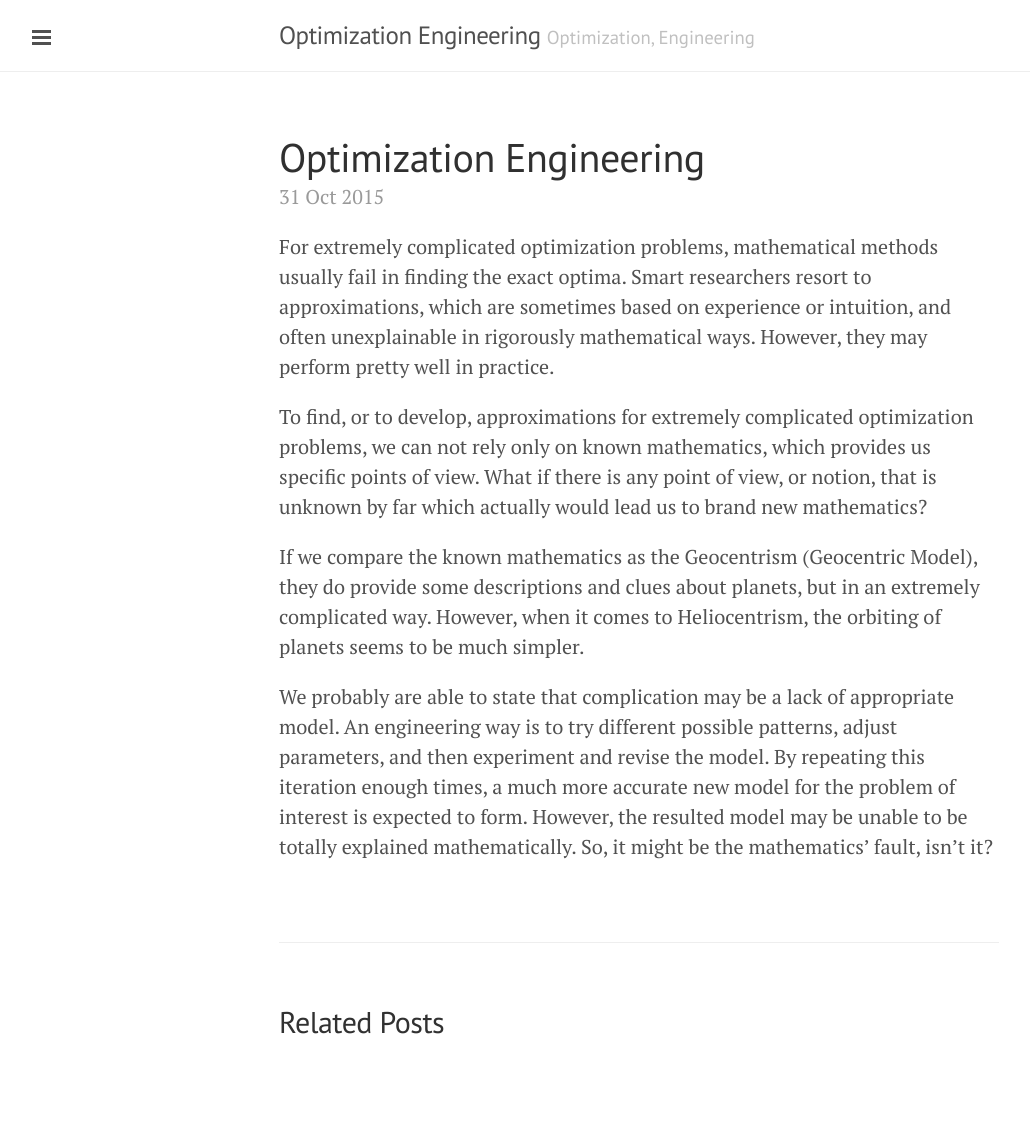
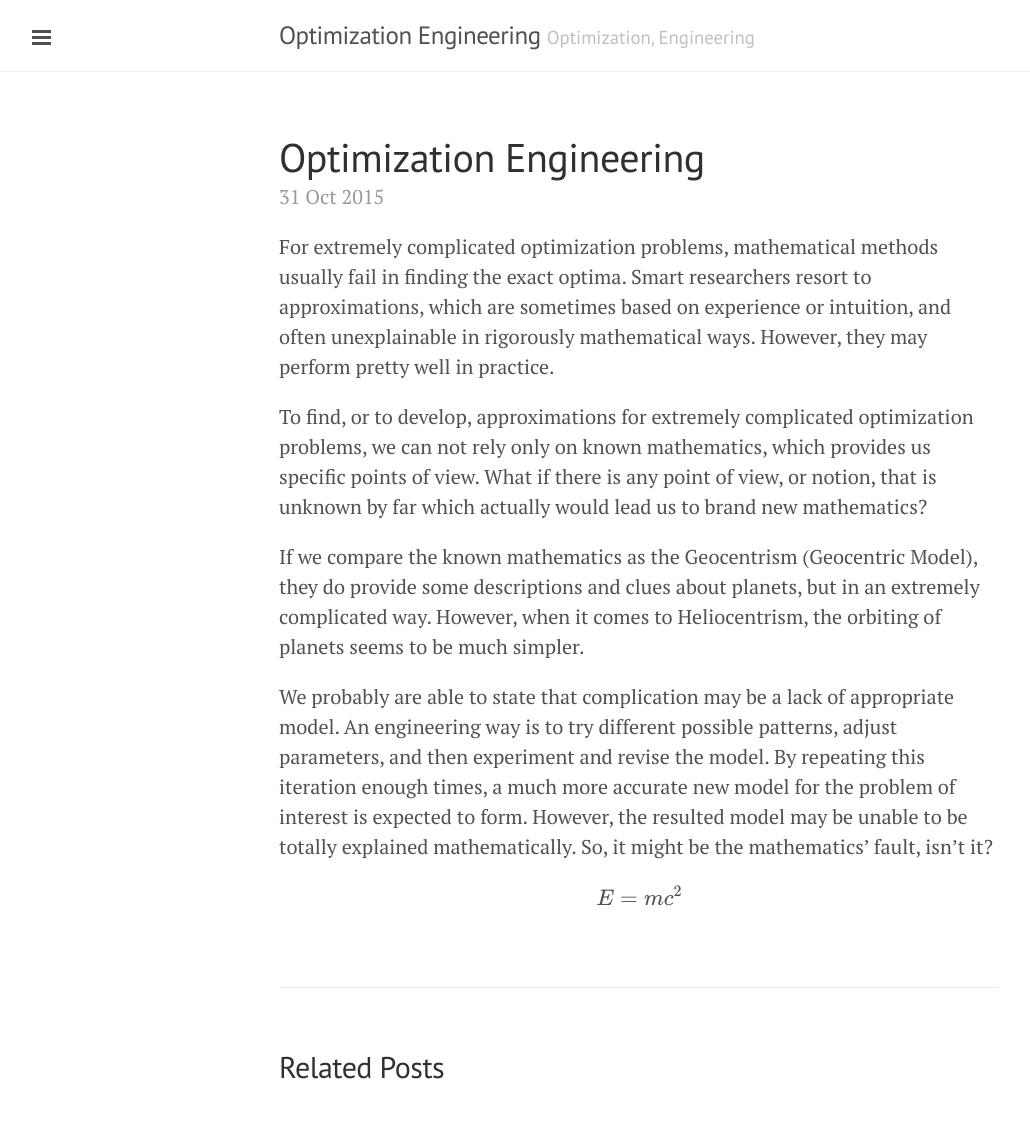
Before and after one commit to Amuwa/Amuwa.github.io, a Jekyll site: the page built from _posts/2015-10-31-optimization-engineering.markdown, in a window 1280 px wide. Shown: the whole page, without its empty margins (1-1031 px from the left). Built offline with Jekyll 4.4.1, drawn with Linux system fonts in a browser that asks for light colours; formulas are drawn with MathJax 3; before the commit the page ends 1101 px from its top, so only the background shows below that.

Commit message:
Post update: Optimization Engineering

```diff
--- a/_posts/2015-10-31-optimization-engineering.markdown
+++ b/_posts/2015-10-31-optimization-engineering.markdown
@@ -10,3 +10,5 @@ To find, or to develop, approximations for extremely complicated optimization pr
 If we compare the known mathematics as the Geocentrism (Geocentric Model), they do provide some descriptions and clues about planets, but in an extremely complicated way. However, when it comes to Heliocentrism, the orbiting of planets seems to be much simpler.
 
 We probably are able to state that complication may be a lack of appropriate model. An engineering way is to try different possible patterns, adjust parameters, and then experiment and revise the model. By repeating this iteration enough times, a much more accurate new model for the problem of interest is expected to form. However, the resulted model may be unable to be totally explained mathematically. So, it might be the mathematics' fault, isn't it?
+
+$$ E=mc^{2} $$
```
